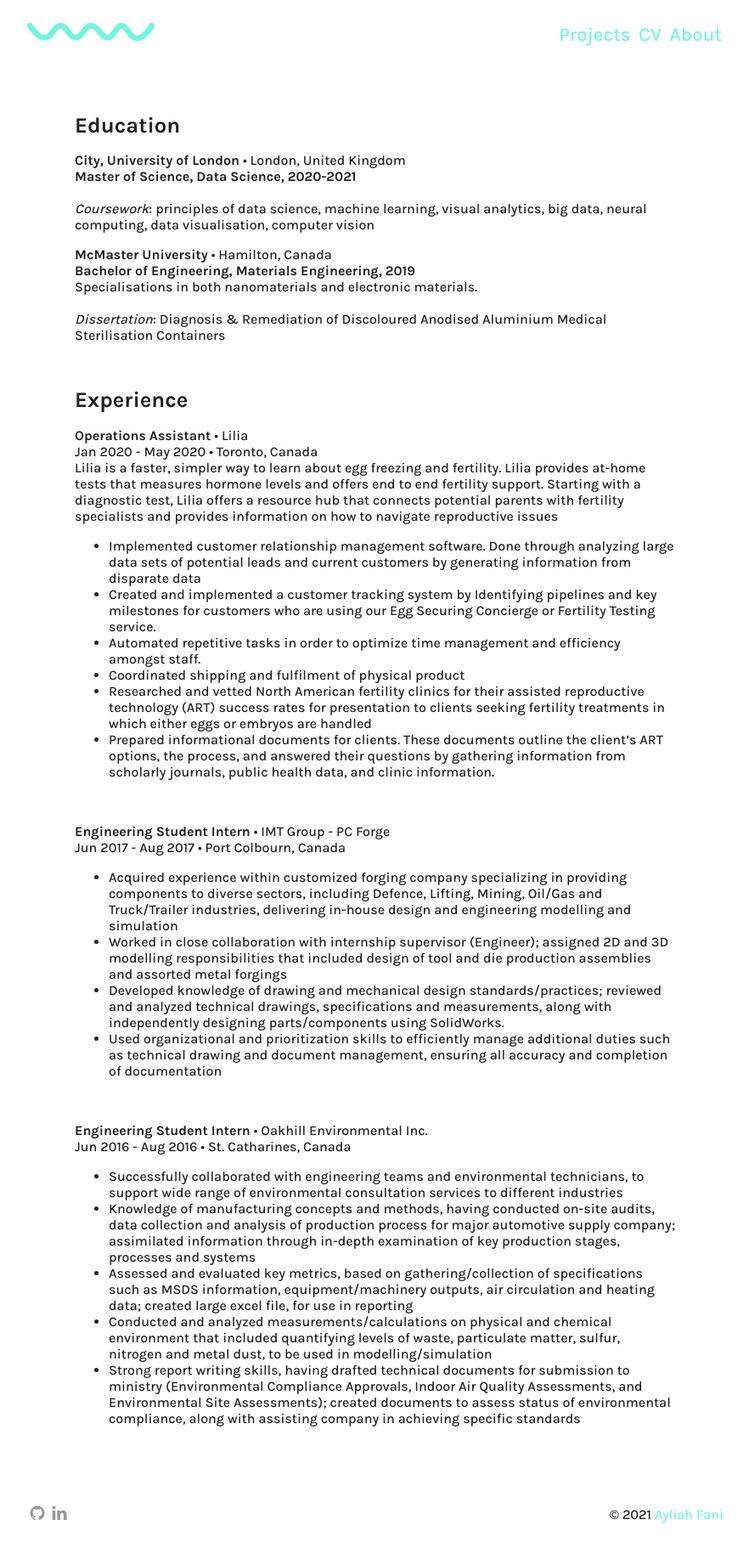
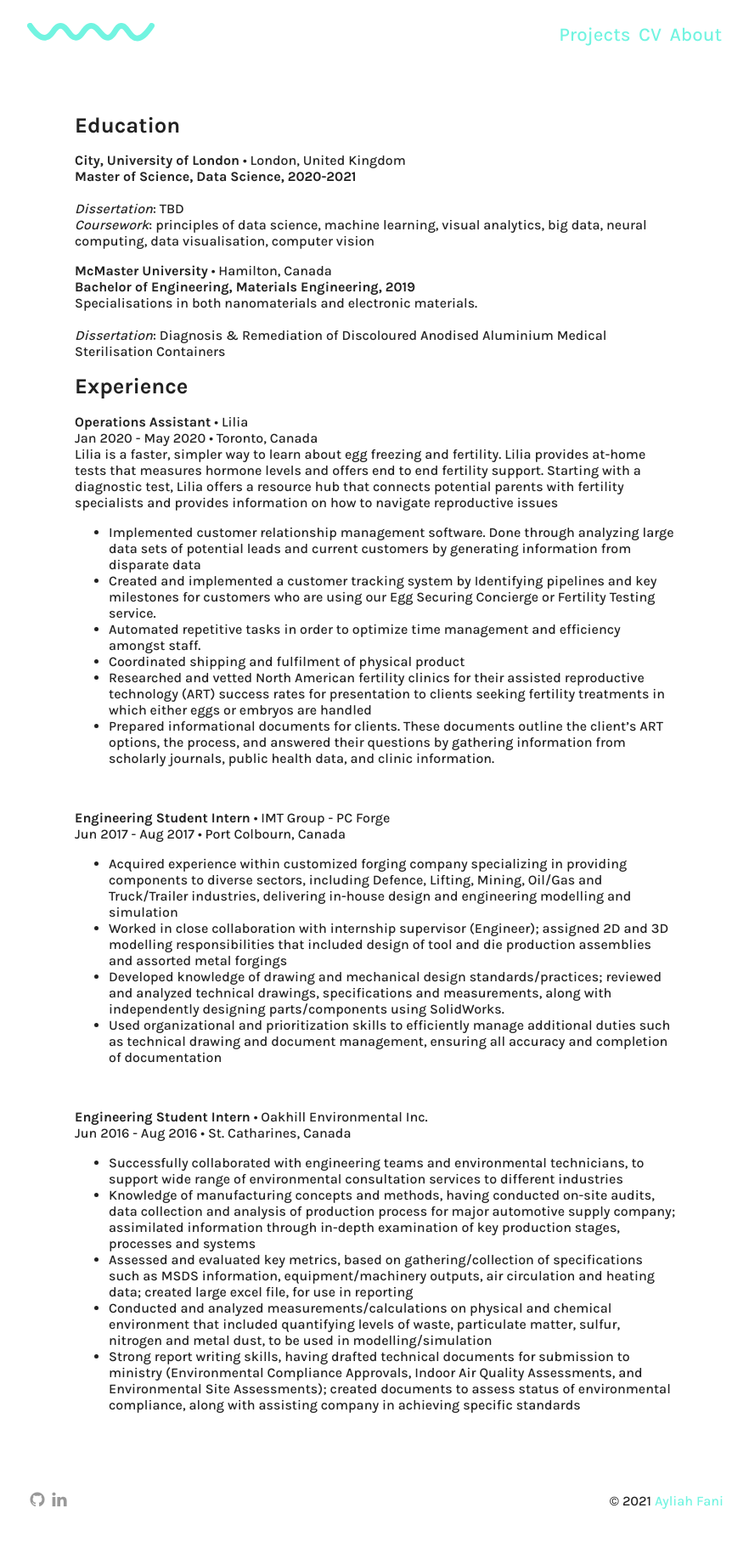
Before and after one commit to ayliahfani/ayliahfani.github.io, a Jekyll site: the page built from content/cv.md, in a window 1280 px wide. Shown: the whole page at 85% size, without its empty margins (198-1080 px from the left). Built offline with Jekyll 4.4.1, drawn with Linux system fonts in a browser that asks for light colours.

Commit message:
Update cv.md

```diff
--- a/content/cv.md
+++ b/content/cv.md
@@ -8,14 +8,17 @@ permalink: /cv/
 **City, University of London** • London, United Kingdom <br>
 **Master of Science, Data Science, 2020-2021** <br>
 <br>
+_Dissertation_: TBD
+<br>
 _Coursework_: principles of data science, machine learning, visual analytics, big data, neural computing, data visualisation, computer vision
+<br>
+
 
 **McMaster University** • Hamilton, Canada <br>
 **Bachelor of Engineering, Materials Engineering, 2019**<br>
 Specialisations in both nanomaterials and electronic materials.<br>
 <br>
 _Dissertation_: Diagnosis & Remediation of Discoloured Anodised Aluminium Medical Sterilisation Containers
-
 <br>
 
 # Experience
```
